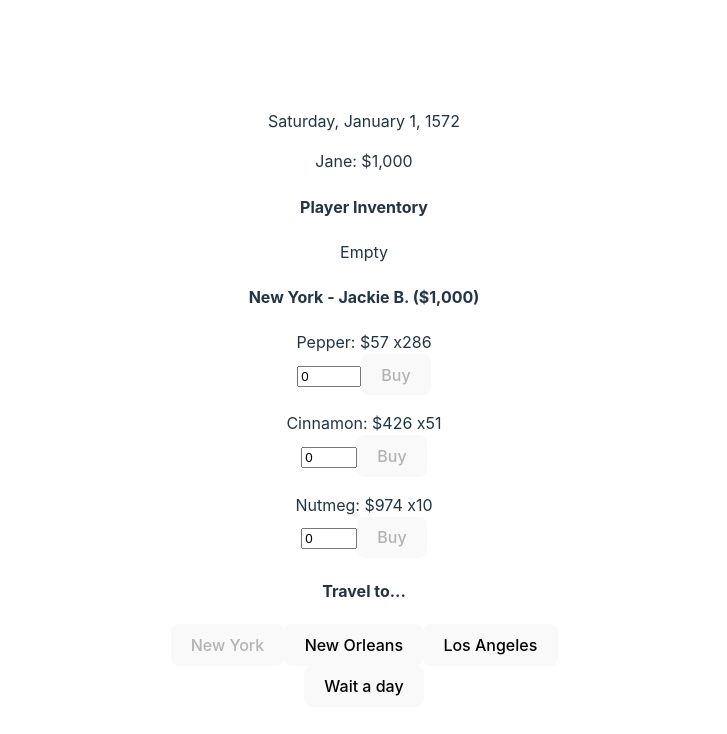
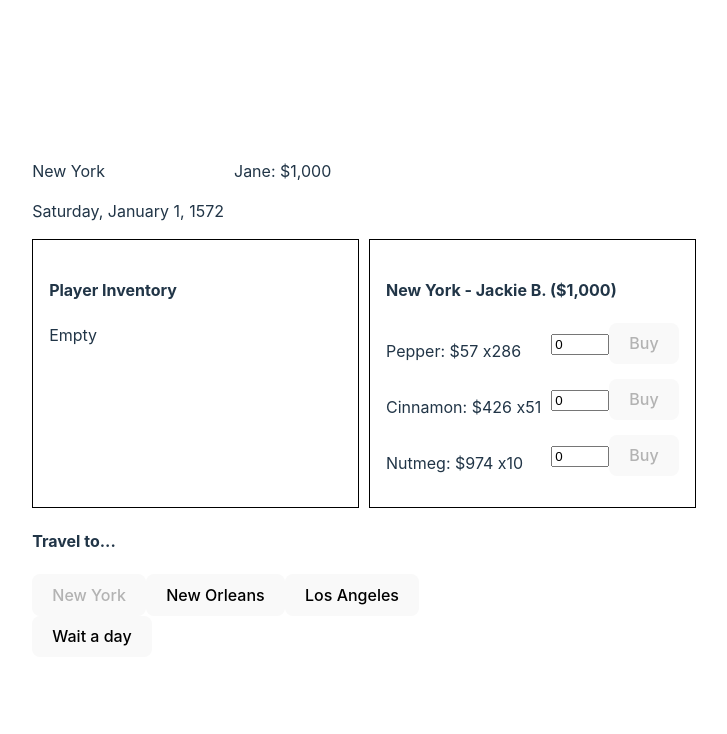
Before and after one commit to ashleyrevlett/candy-wars, a Vue app: page / in a window 1280 px wide. Shown: the top 734 px of the page, without its empty margins (276-1003 px from the left). Built offline with nearby package versions, Linux system fonts and the light colour scheme.

Commit message:
Adjust layout

```diff
--- a/src/components/InventoryItem.vue
+++ b/src/components/InventoryItem.vue
@@ -25,10 +25,12 @@ export default defineComponent({
     sell() {
       this.$emit('sell', this.tradeQuantity)
       console.log(`Selling ${this.tradeQuantity} ${this.name}!`)
+      this.tradeQuantity = 0
     },
     buy() {
       this.$emit('buy', this.tradeQuantity)
       console.log(`Buying ${this.tradeQuantity} ${this.name}!`)
+      this.tradeQuantity = 0
     },
   }
 })
@@ -36,15 +38,33 @@ export default defineComponent({
 
 
 <template>
-  <p>
-    {{name}}: ${{price?.toLocaleString()}} x{{quantity}}
-    <div v-if="canBuy">
+  <section>
+    <p>{{name}}: ${{price?.toLocaleString()}} x{{quantity}}</p>
+    <div class="actions" v-if="canBuy">
       <input type="number" v-model="tradeQuantity" min="0" :max="quantity" />
       <button @click="buy()" :disabled="tradeQuantity <= 0">Buy</button>
     </div>
-    <div v-if="canSell">
+    <div class="actions" v-if="canSell">
       <input type="number" v-model="tradeQuantity" min="0" :max="quantity" />
       <button @click="sell()" :disabled="tradeQuantity <= 0">Sell</button>
     </div>
-  </p>
+  </section>
 </template>
+
+
+<style scoped>
+section {
+  display: flex;
+}
+
+p {
+  margin-right: 10px;
+}
+.actions {
+  margin-left: auto;
+}
+
+input[type="number"] {
+  width: 50px;
+}
+</style>
--- /dev/null
+++ b/src/components/StatsBox.vue
@@ -0,0 +1,49 @@
+
+<script lang="ts">
+import { defineComponent } from 'vue'
+
+export default defineComponent({
+  props: {
+    day: Date,
+    playerName: String,
+    location: String,
+    cash: Number
+  },
+  setup(props) {
+    props.day,
+    props.playerName,
+    props.location,
+    props.cash
+  }
+})
+</script>
+
+
+<template>
+  <section>
+    <div>
+      <p>{{ location }}</p>
+      <p>{{ day?.toLocaleDateString("en-US", { weekday: 'long', year: 'numeric', month: 'long', day: 'numeric' })}}</p>
+    </div>
+    <p>{{playerName}}: ${{cash?.toLocaleString()}}</p>
+  </section>
+</template>
+
+
+<style scoped>
+section {
+  display: flex;
+  width: 100%;
+}
+
+p {
+  margin-right: 10px;
+}
+.actions {
+  margin-left: auto;
+}
+
+input[type="number"] {
+  width: 50px;
+}
+</style>
--- a/src/style.css
+++ b/src/style.css
@@ -63,8 +63,6 @@ button:focus-visible {
 #app {
   max-width: 1280px;
   margin: 0 auto;
-  padding: 2rem;
-  text-align: center;
 }
 
 @media (prefers-color-scheme: light) {
--- a/src/views/Game.vue
+++ b/src/views/Game.vue
@@ -5,10 +5,12 @@ import { Player } from '../models/Player'
 import { Broker } from '../models/Broker'
 
 import InventoryItem from '../components/InventoryItem.vue';
+import StatsBox from '../components/StatsBox.vue';
 
 export default {
   components: {
-    InventoryItem
+    InventoryItem,
+    StatsBox
   },
   data() {
     return {
@@ -34,6 +36,7 @@ export default {
       const newLocation = this.locations[index]
       console.log(`\n!!! Traveling from ${currentLocation.name} to ${newLocation.name}...`)
       this.currentLocationIndex = index
+      this.nextDay()
     },
     nextDay() {
       console.log("Another day has begun ...")
@@ -92,8 +95,9 @@ export default {
 
 <template>
 
-  <p>{{ currentDay.toLocaleDateString("en-US", { weekday: 'long', year: 'numeric', month: 'long', day: 'numeric' })}}</p>
-  <p>{{player.name}}: ${{player.cash.toLocaleString()}}</p>
+
+  <StatsBox :cash="player.cash" :day="currentDay" :location="currentLocation.name" :playerName="player.name" />
+  <div class="trade-box">
     <section>
       <h4>Player Inventory</h4>
       <InventoryItem
@@ -108,8 +112,8 @@ export default {
       <p v-if="player.inventory.length == 0">Empty</p>
     </section>
 
+    <section>
       <h4>{{ currentLocation.name }} - {{ currentLocation.broker.name }} (${{currentLocation.broker.cash.toLocaleString()}})</h4>
-  <section>
       <InventoryItem
         v-for="(item, index) in currentLocation.broker.inventory"
         :key="`item-${currentLocation.name}-${index}`"
@@ -120,7 +124,7 @@ export default {
         @buy="(qty) => buy(item.name, qty)"
       />
     </section>
-
+  </div>
 
   <h4>Travel to...</h4>
   <button v-for="(location, index) in locations" :key="location.name" :disabled="currentLocation.name == location.name" @click="travelTo(index)">{{ location.name }}</button>
@@ -131,4 +135,17 @@ export default {
 
 
 <style scoped>
+.trade-box {
+  width: 100%;
+  display: grid;
+  grid-template-columns: repeat(2, 1fr);
+  grid-template-rows: 1fr;
+  grid-column-gap: 10px;
+  grid-row-gap: 0px;
+}
+
+.trade-box > section {
+  border: 1px solid black;
+  padding: 1rem;
+}
 </style>
```
Lines whose indentation alone changed are shown as unchanged.
